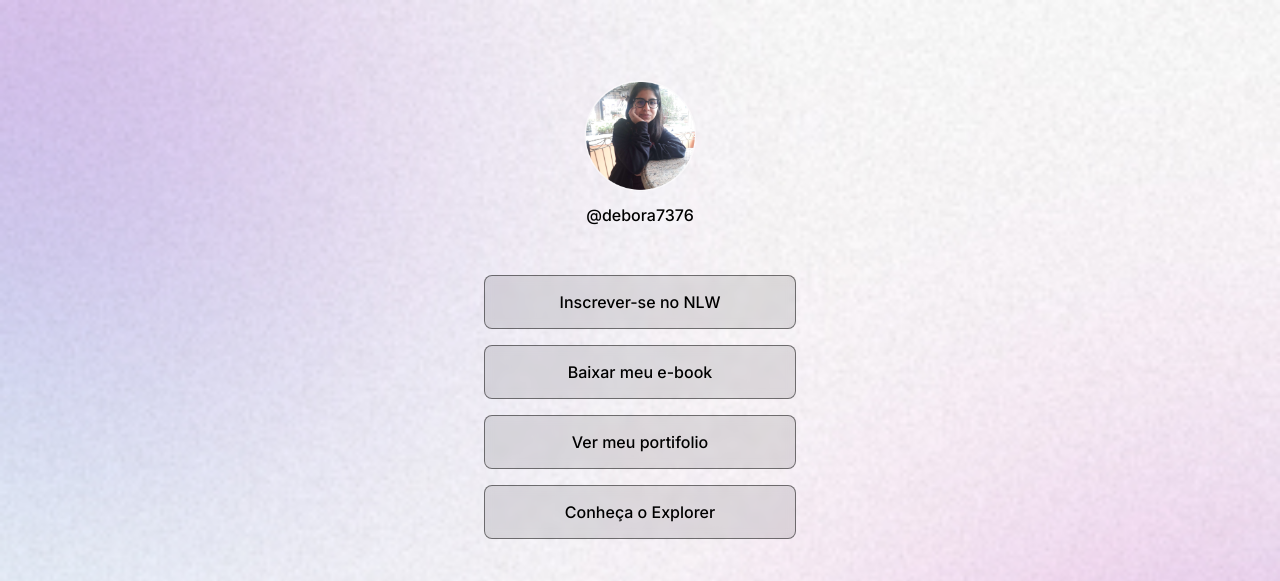
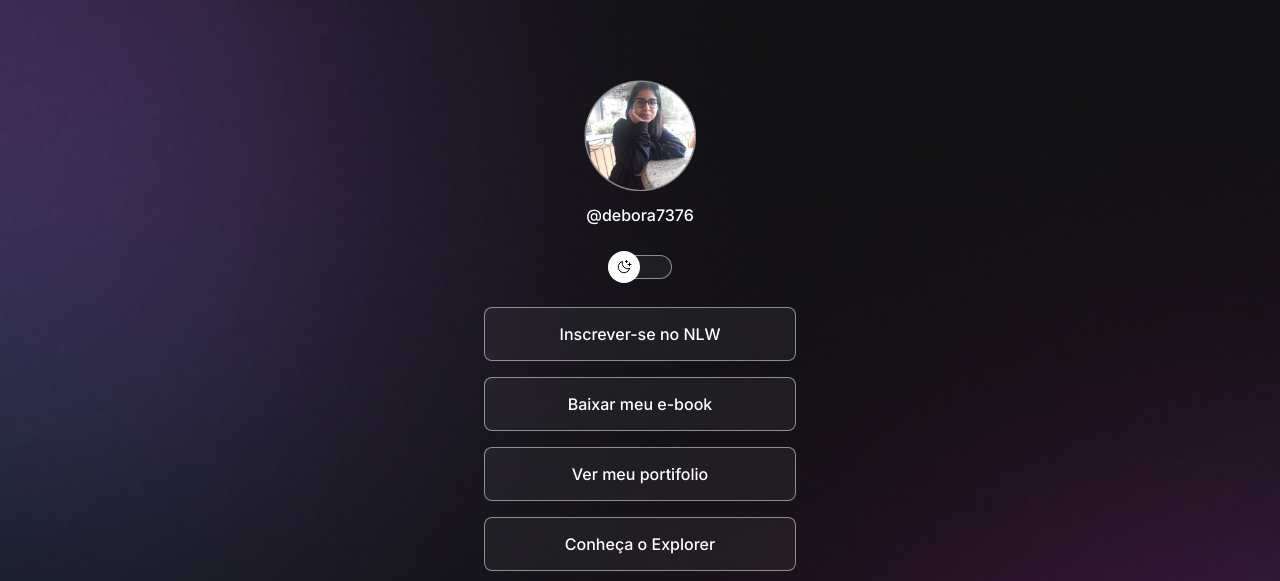
Before and after one commit to Debora7376/devlinks, a plain HTML site: page index.html in a window 1280 px wide. Shown: the top 581 px of the page. Drawn offline with nearby package versions, Linux system fonts and the light colour scheme.

Commit message:
Avançando o HTML e CSS

```diff
--- a/index.html
+++ b/index.html
@@ -1,5 +1,5 @@
 <!DOCTYPE html>
-<html lang="pt-br" class="light">
+<html lang="pt-br" class="">
   <head>
     <link rel="preconnect" href="https://fonts.googleapis.com" />
     <link rel="preconnect" href="https://fonts.gstatic.com" crossorigin />
@@ -19,6 +19,14 @@
         <img src="./assets/avatar.png" alt="Foto de Débora" />
         <p>@debora7376</p>
       </div>
+
+      <div id="switch">
+        <button>
+
+        </button>
+        <span></span>
+      </div>
+
       <ul>
         <li>
           <a href="#" target="_blank">Inscrever-se no NLW</a>
--- a/style.css
+++ b/style.css
@@ -8,15 +8,20 @@
   --text-color: white;
   --bg-url: url(./assets/bg-mobile.jpg);
   --stroke-color: rgba(255, 255, 255, 0.5);
-  --surface-color: rgba(255, 255, 255, 0.1);
-  /* continuar daqui 04:05s */
+  --surface-color: rgba(255, 255, 255, 0.05);
+  --susface-color-hover: rgba(255, 255, 255, 0.02);
+  --highlight-color: rgba(255, 255, 255, 0.2);
+  --switch-bg-url: url(./assets/moon.svg);
 }
 
 .light {
   --text-color: black;
   --bg-url: url(./assets/bg-light-mobile.jpg);
   --stroke-color: rgba(0, 0, 0, 0.5);
-  --surface-color: rgba(0, 0, 0, 0.1);
+  --surface-color: rgba(0, 0, 0, 0.05);
+  --susface-color-hover: rgba(0, 0, 0, 0.02);
+  --highlight-color: rgba(0, 0, 0, 0.1);
+  --switch-bg-url: url(./assets/sun.svg);
 }
 
 body {
@@ -33,6 +38,8 @@ body * {
   padding: 0 24px;
 }
 
+/* Profile */
+
 #profile {
   text-align: center;
   padding: 24px;
@@ -46,6 +53,44 @@ body * {
   font-weight: 500;
   line-height: 24px;
   margin-top: 8px;
+}
+
+/* Switch */
+
+#switch {
+  position: relative;
+  width: 64px;
+
+  margin: 4px auto;
+}
+
+#switch button {
+  width: 32px;
+  height: 32px;
+  background: white var(--switch-bg-url) no-repeat center;
+  border: 0;
+  border-radius: 50%;
+
+  position: absolute;
+  top: 50%;
+  left: 0;
+  z-index: 1;
+  transform: translateY(-50%);
+}
+
+.light #switch button {
+  right: 0;
+  left: initial;
+}
+
+#switch span {
+  display: block;
+  width: 64px;
+  height: 24px;
+  background: var(--surface-color);
+  border: 1px solid var(--stroke-color);
+  -webkit-backdrop-filter: blur(4px);
+  border-radius: 9999px;
 }
 
 /* Links */
@@ -81,7 +126,7 @@ ul li a {
 
 /* pseudo-selector */
 ul li a:hover {
-  background: ;
+  background: var(--susface-color-hover);
   border: 1.5px solid var(--text-color);
 }
 
@@ -105,7 +150,7 @@ ul li a:hover {
 }
 
 #social-links a:hover {
-  background: rgba(255, 255, 255, 0.2);
+  background: var(--highlight-color);
 }
 
 footer {
```
Also changed, not shown: assets/moon.svg (added), assets/sun.svg (added).
